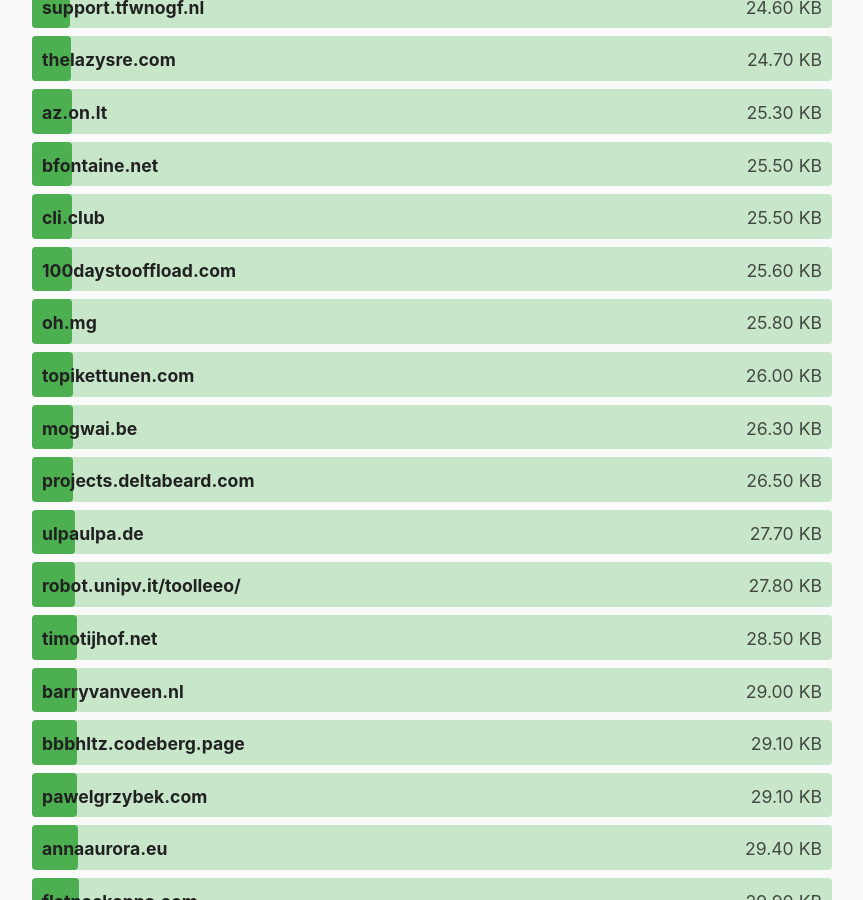
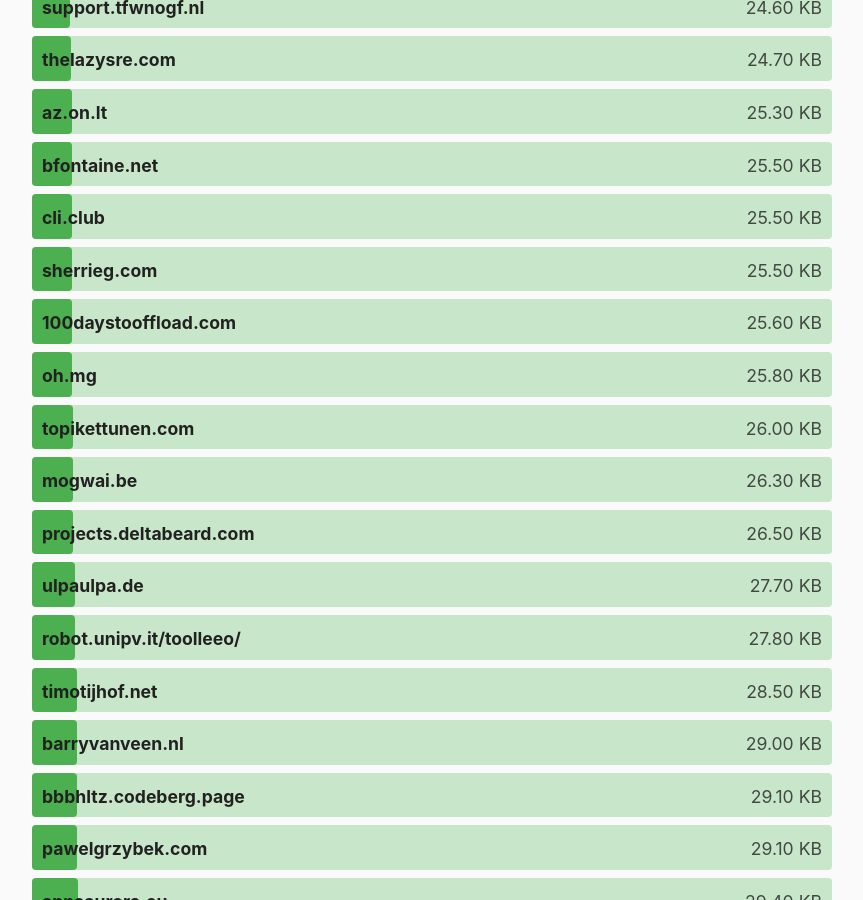
Before and after one commit to kevquirk/512kb.club, a Jekyll site: the page built from index.md, in a window 1280 px wide and 900 px high, scrolled down 8371 px. Shown: the whole window, without its empty margins (208-1071 px from the left). Built offline with Jekyll 4.4.1, drawn with Linux system fonts in a browser that asks for light colours.

Commit message:
Update sites.yml

```diff
--- a/_data/sites.yml
+++ b/_data/sites.yml
@@ -2053,6 +2053,11 @@
   size: 463
   last_checked: 2022-05-22
 
+- domain: sherrieg.com
+  url: https://sherrieg.com/
+  size: 25.5
+  last_checked: 2022-07-24
+
 - domain: shom.dev
   url: https://shom.dev/
   size: 37.3
```
